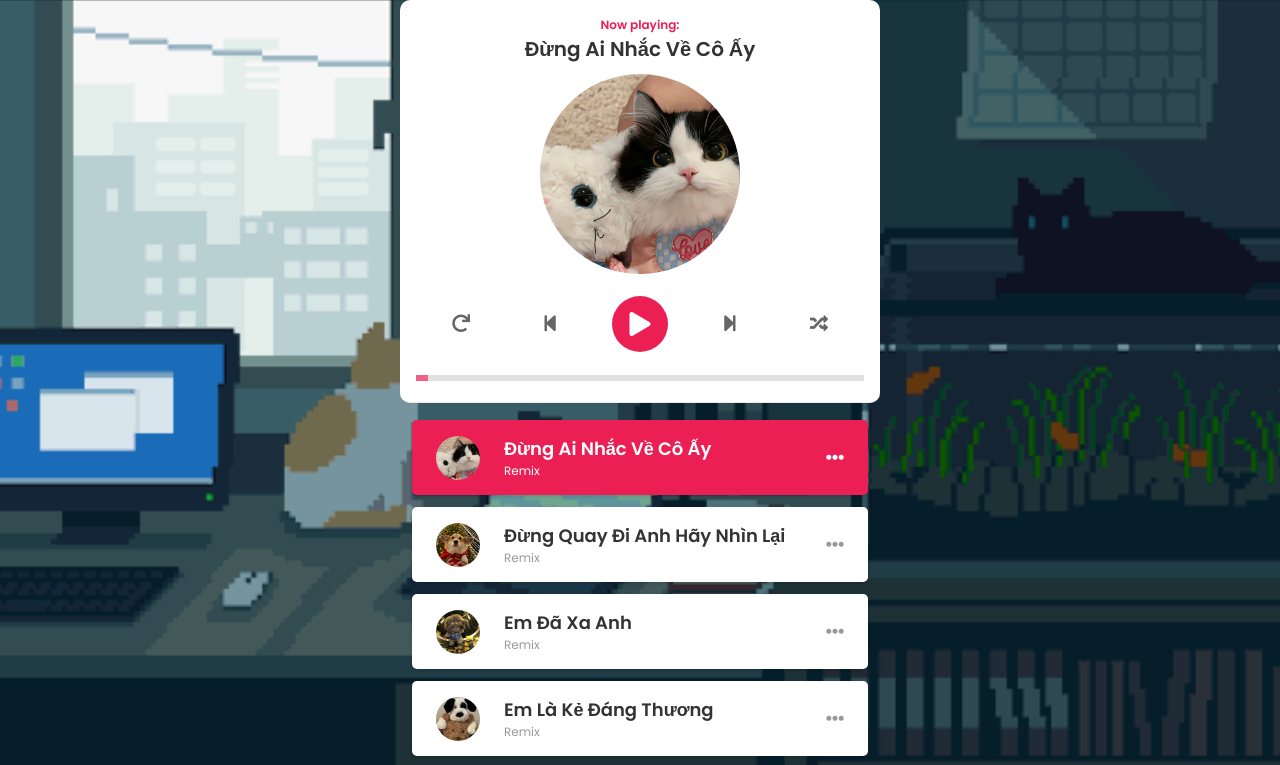
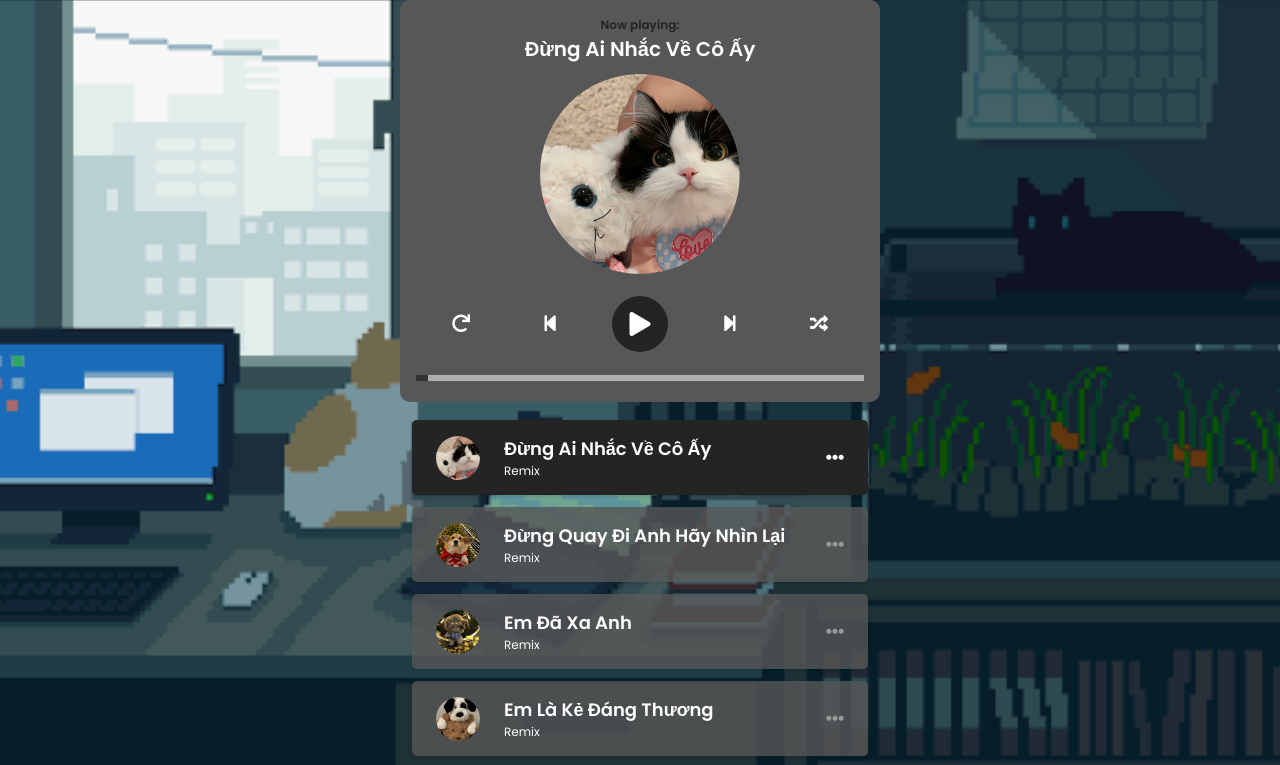
Before and after one commit to NgTnKhoa/music-player, a plain HTML site: page index.html in a window 1280 px wide. Shown: the top 765 px of the page. Drawn offline with Linux system fonts and the light colour scheme.

Commit message:
updated UI

```diff
--- a/assets/style.css
+++ b/assets/style.css
@@ -1,6 +1,6 @@
 :root {
-    --primary-color: #ec1f55;
-    --text-color: #333;
+    --primary-color: #575757;
+    --text-color: white;
 }
 
 * {
@@ -41,12 +41,11 @@ html {
 
 .dashboard {
     padding: 16px 16px 14px;
-    background-color: #fff;
+    background-color: #575757;
     position: fixed;
     top: 0;
     width: 100%;
     max-width: 480px;
-    border-bottom: 1px solid #ebebeb;
     border-radius: 10px;
 }
 
@@ -57,7 +56,7 @@ header {
 }
 
 header h4 {
-    color: var(--primary-color);
+    color: #242424;
     font-size: 12px;
 }
 
@@ -91,13 +90,13 @@ header h2 {
 }
 
 .control .btn {
-    color: #666;
+    color: white;
     padding: 18px;
     font-size: 18px;
 }
 
 .control .btn.active {
-    color: var(--primary-color);
+    color: #242424;
 }
 
 .control .btn-toggle-play {
@@ -109,7 +108,7 @@ header h2 {
     display: flex;
     align-items: center;
     justify-content: center;
-    background-color: var(--primary-color);
+    background-color: #242424;
 }
 
 .progress {
@@ -121,6 +120,7 @@ header h2 {
     opacity: 0.7;
     -webkit-transition: 0.2s;
     transition: opacity 0.2s;
+    color: red;
 }
 
 .progress::-webkit-slider-thumb {
@@ -128,7 +128,7 @@ header h2 {
     appearance: none;
     width: 12px;
     height: 6px;
-    background-color: var(--primary-color);
+    background-color: #242424;
     cursor: pointer;
 }
 
@@ -142,14 +142,14 @@ header h2 {
     display: flex;
     align-items: center;
     margin-bottom: 12px;
-    background-color: #fff;
+    background-color: rgb(87, 87, 87, 0.8);
     padding: 8px 16px;
     border-radius: 5px;
     box-shadow: 0 2px 3px rgba(0, 0, 0, 0.1);
 }
 
 .song.active {
-    background-color: var(--primary-color);
+    background-color: #242424;
 }
 
 .song:active {
@@ -182,7 +182,7 @@ header h2 {
 
 .song .author {
     font-size: 12px;
-    color: #999;
+    color: white;
 }
 
 .song .option {
```
